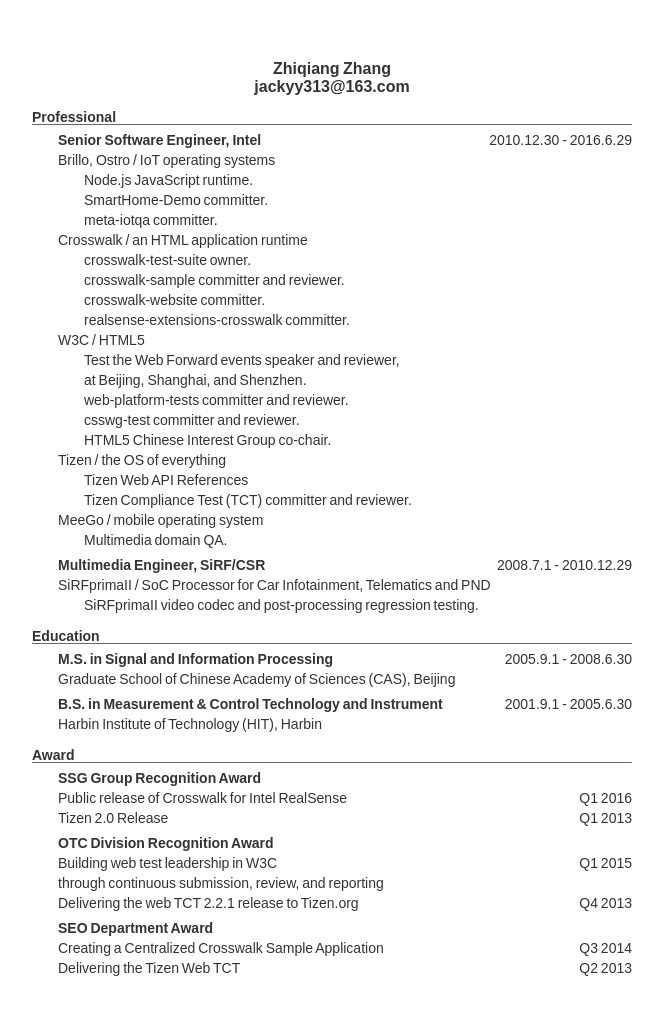
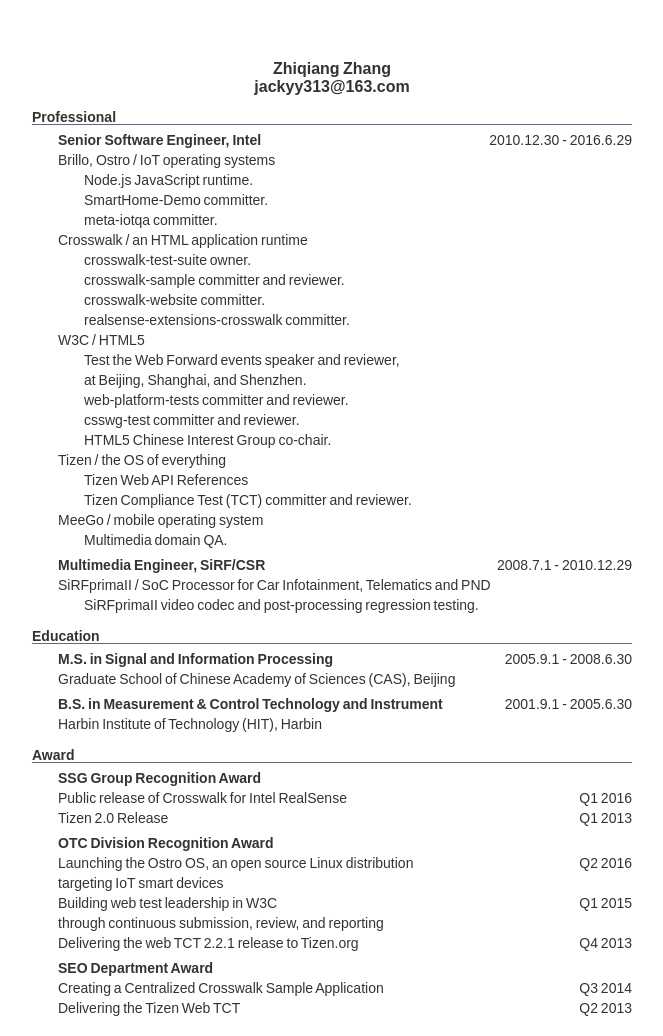
Before and after one commit to shuixin222/zqzhang.github.io, a Jekyll site: the page resume/index.html, which Jekyll copies as it is, in a window 1280 px wide. Shown: the whole page, without its empty margins (308-971 px from the left). Built offline with Jekyll 4.4.1, drawn with Linux system fonts in a browser that asks for light colours; before the commit the page ends 996 px from its top, so only the background shows below that.

Commit message:
Get a Q2 OTC Division Recognition Award
for Launching the Ostro OS, an open source Linux distribution
targeting IoT smart devices

```diff
--- a/resume/index.html
+++ b/resume/index.html
@@ -117,6 +117,14 @@
       </div>
       <div class="small">
         <div class="samelinealignleft">
+          Launching the Ostro OS, an open source Linux distribution<br/>
+          targeting IoT smart devices
+        </div>
+        <div class="samelinealignright">Q2 2016</div>
+        <div style="clear:both"></div>
+      </div>
+      <div class="small">
+        <div class="samelinealignleft">
           Building web test leadership in W3C<br/>
           through continuous submission, review, and reporting
         </div>
--- a/resume/zh.html
+++ b/resume/zh.html
@@ -219,6 +219,10 @@
       </div>
       <ul class="tiny">
         <li>
+          2016Q2: Launching the Ostro OS, an open source Linux distribution
+          targeting IoT smart devices
+        </li>
+        <li>
           2015Q1: Building web test leadership in W3C through continuous
           submission, review, and reporting
         </li>
```
